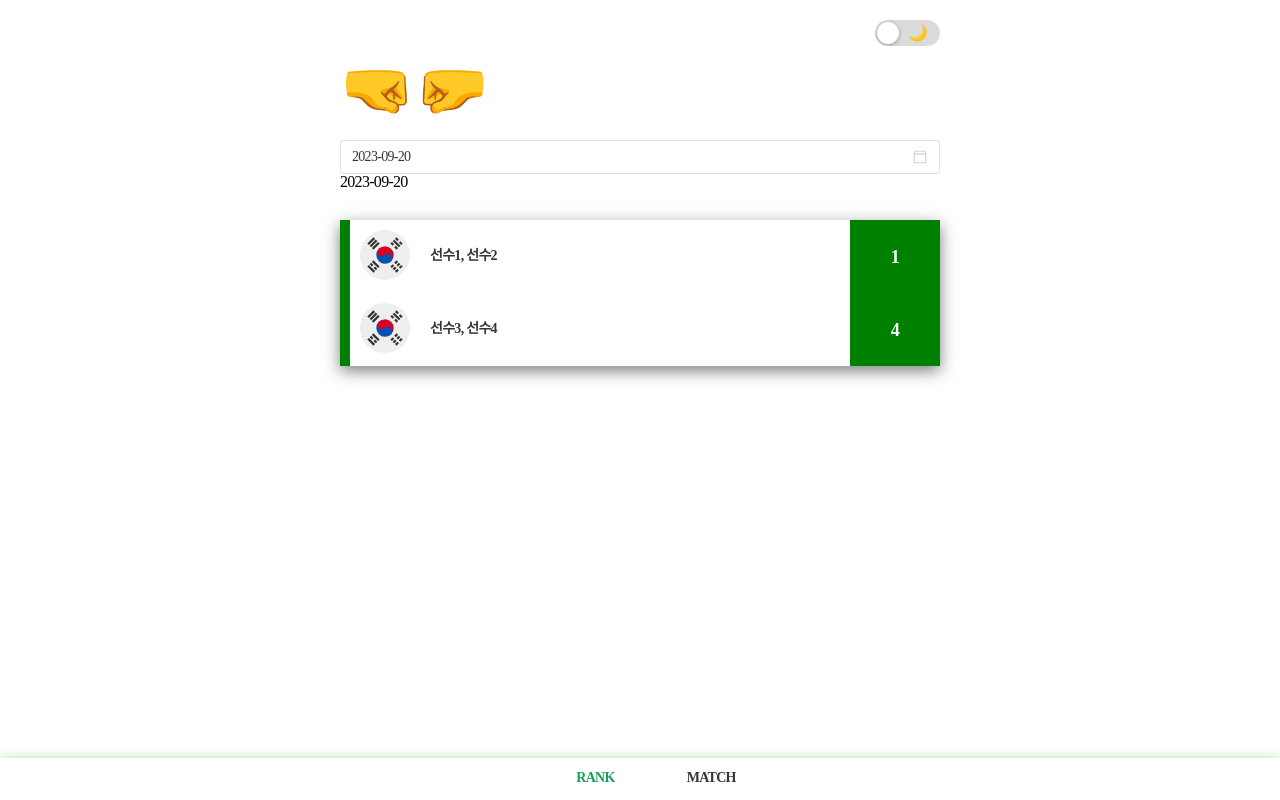
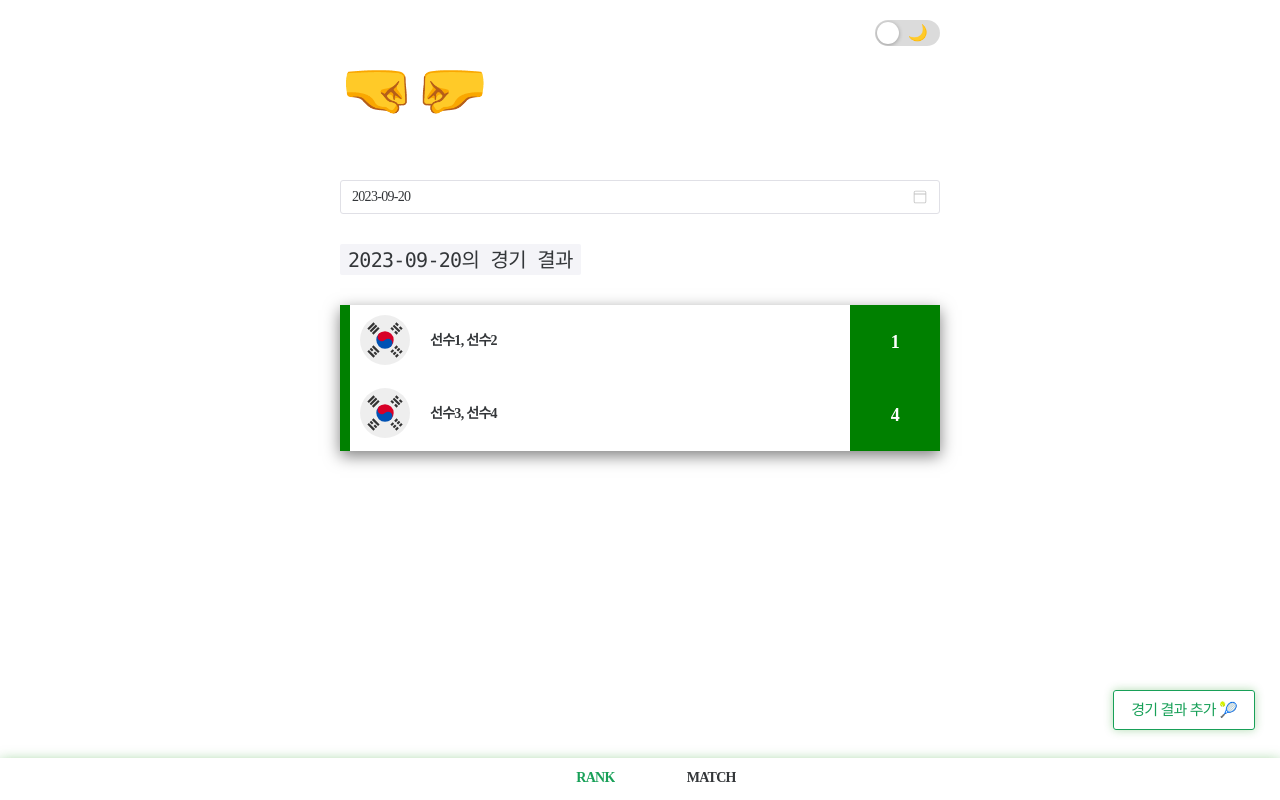
Before and after one commit to hjCode1/tennis, a Vue app in the folder app/: page /match in a window 1280 px wide. Built offline with nearby package versions, Linux system fonts and the light colour scheme; some icons are missing.

Commit message:
feat: 경기결과 없는 결과페이지, date컴포넌트 수정

```diff
--- a/app/components.d.ts
+++ b/app/components.d.ts
@@ -25,6 +25,7 @@ declare module 'vue' {
     NResult: typeof import('naive-ui')['NResult']
     NSpin: typeof import('naive-ui')['NSpin']
     NSwitch: typeof import('naive-ui')['NSwitch']
+    NText: typeof import('naive-ui')['NText']
     RouterLink: typeof import('vue-router')['RouterLink']
     RouterView: typeof import('vue-router')['RouterView']
     Splash: typeof import('./src/components/Splash.vue')['default']
--- a/app/src/components/DatePicker.vue
+++ b/app/src/components/DatePicker.vue
@@ -1,8 +1,23 @@
 <template>
   <n-date-picker v-model:formatted-value="formattedValue" value-format="yyyy-MM-dd" type="date" clearable />
-  {{ formattedValue }}
 </template>
 
 <script setup lang="ts">
-const formattedValue = ref(useTodayDate())
+type Props = {
+  value: string
+}
+
+type Emits = {
+  (event: 'update:value', value: string): void
+}
+
+const props = defineProps<Props>()
+const emits = defineEmits<Emits>()
+
+const formattedValue = computed({
+  get: () => props.value,
+  set: (value) => {
+    return emits('update:value', value)
+  },
+})
 </script>
--- a/app/src/components/MatchTable.vue
+++ b/app/src/components/MatchTable.vue
@@ -1,5 +1,5 @@
 <template>
-  <table class="match-table">
+  <table class="match-table" v-if="matchData.length > 0">
     <tbody>
       <tr v-for="(match, index) in matchData" :key="index">
         <th class="country" v-html="match.country"></th>
@@ -10,6 +10,7 @@
       </tr>
     </tbody>
   </table>
+  <n-result v-else status="500" title="NO RESULT!" size="huge" style="padding-top: 60px"> </n-result>
 </template>
 
 <script setup lang="ts">
--- a/app/src/views/Match.vue
+++ b/app/src/views/Match.vue
@@ -2,15 +2,20 @@
   <section class="match wrapper">
     <Header />
     <h1 class="title">🤜🤛</h1>
-    <DatePicker style="margin-top: 40px" />
+    <DatePicker v-model:value="todayDate" style="margin-top: 40px" />
+    <n-text style="margin-top: 30px; font-size: 20px" strong code>{{ todayDate }}의 경기 결과</n-text>
     <MatchTable :match-data="matchData" />
+    <n-button class="add-match-button" type="primary" strong size="large" ghost> 경기 결과 추가 🎾</n-button>
   </section>
 </template>
 
 <script setup lang="ts">
 import flag from '../components/icons/flag'
 
+const todayDate = ref(useTodayDate())
+
 // api
+// const matchData = []
 const matchData = [
   {
     country: flag.ko_KR,
@@ -26,5 +31,10 @@ const matchData = [
 </script>
 
 <style lang="scss">
-//
+.add-match-button {
+  position: fixed;
+  right: 25px;
+  bottom: 70px;
+  box-shadow: 0 0px 10px rgba(8, 140, 4, 0.3);
+}
 </style>
```
